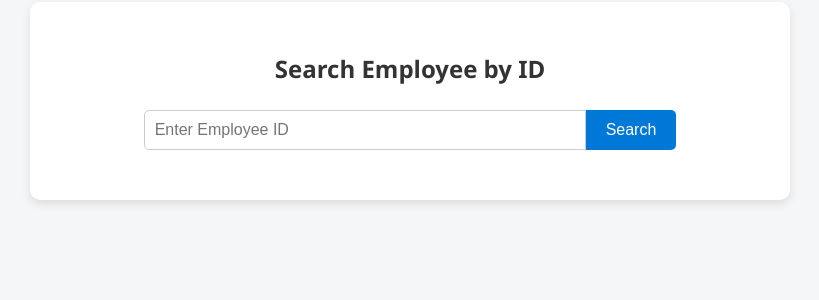
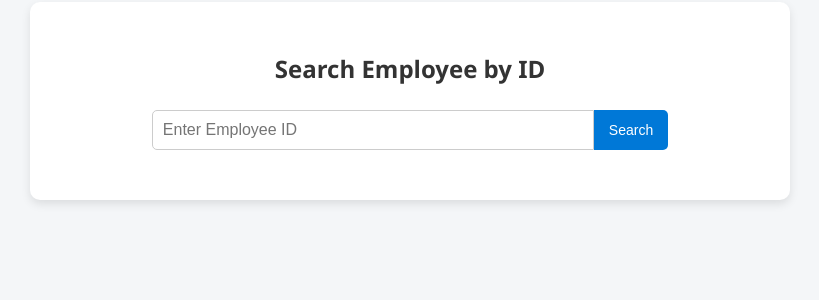
Before and after one commit to Faruk1301/todo-flask-app, a Flask app: page / in a window 1280 px wide. Shown: the part 222-522 px from the top of the page, without its empty margins (230-1049 px from the left). Run offline with Flask 3, Linux system fonts and the light colour scheme.

Commit message:
Update index.html

```diff
--- a/templates/index.html
+++ b/templates/index.html
@@ -72,8 +72,8 @@
         }
 
         button[type="submit"] {
-            padding: 10px 20px;
-            font-size: 16px;
+            padding: 8px 15px;  /* smaller button */
+            font-size: 14px;    /* smaller text */
             border: none;
             background-color: #0078d7;
             color: white;
```
